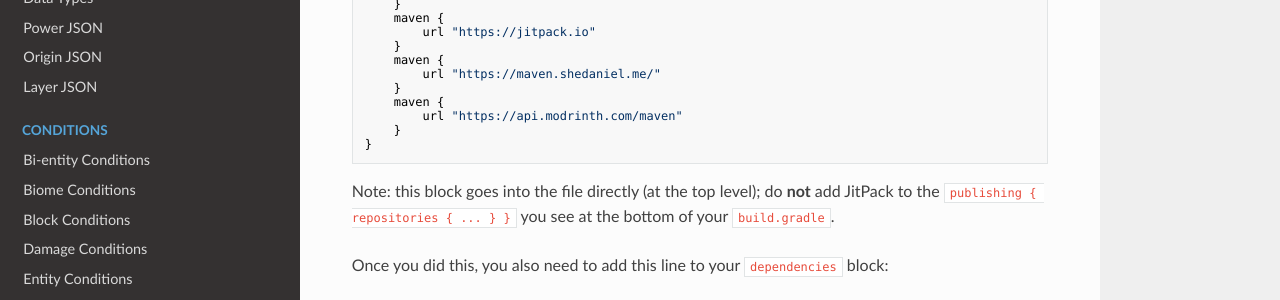
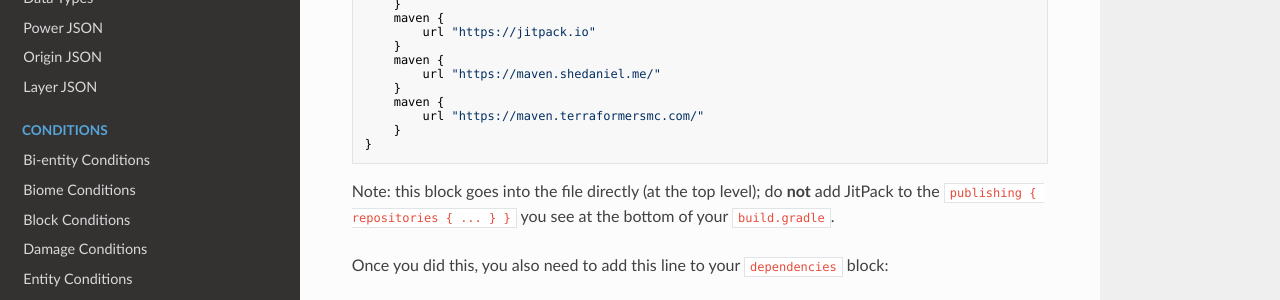
Before and after one commit to apace100/origins-docs, an MkDocs documentation site: the page built from docs/guides/addon/workspace_setup.md, in a window 1280 px wide and 900 px high, scrolled down 586 px. Shown: the part 151-451 px from the top of the window. Built offline with MkDocs 1.6.1, drawn with Linux system fonts in a browser that asks for light colours; nearby versions of some CDN libraries; part of the change alters nothing that is shown.

Commit message:
Changed modrinth maven in `workspace_setup.md`

````diff
--- a/docs/guides/addon/workspace_setup.md
+++ b/docs/guides/addon/workspace_setup.md
@@ -36,7 +36,7 @@ repositories {
 		url "https://maven.shedaniel.me/"
 	}
 	maven {
-		url "https://api.modrinth.com/maven"
+		url "https://maven.terraformersmc.com/"
 	}
 }
 ```
````
